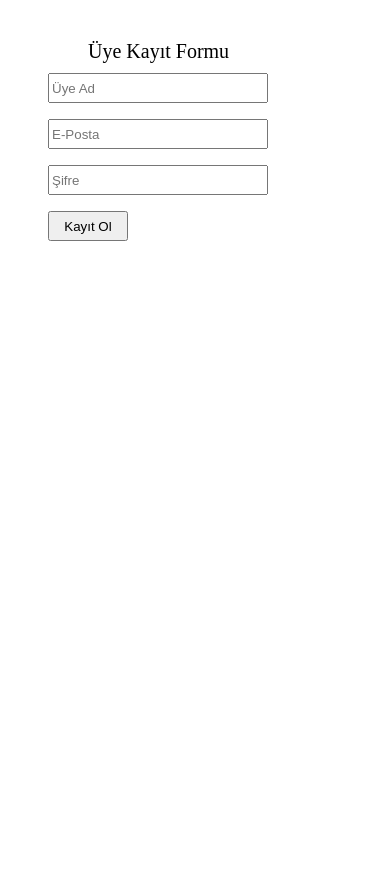
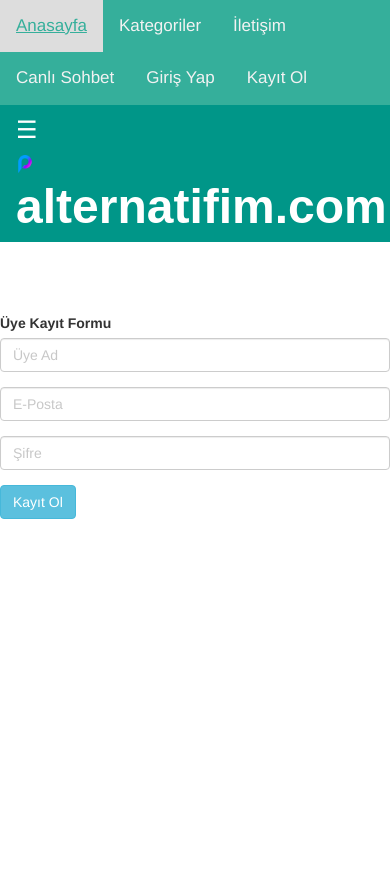
Before and after one commit to ibrahimtosunoglu/YMU-313GrupWEB, a PHP site: page /webproje/uyekayit.php in a window 390 px wide. After the commit the page ends 519 px from the top, so only its background shows below. Run offline with PHP 8.4, Linux system fonts and the light colour scheme; data that the repository does not hold is empty; some libraries are stand-ins or nearby versions.

```diff
--- a/webproje/uyekayit.php
+++ b/webproje/uyekayit.php
@@ -1,68 +1,234 @@
-<?php include 'baglanti.php';?>
-<div class="kayit-form">
-    <form action="" method="post">
-        <label>Üye Kayıt Formu</label>
-        <input type="text" name="username" placeholder="Üye Ad"/>
-        <input type="text" name="email" placeholder="E-Posta"/>
-        <input type="password" name="password" placeholder="Şifre"/>
-        <button type="submit">Kayıt Ol</button>
-    </form>
+<?php include 'baglanti.php';
+session_start();
+?>
+<html>
+<title>ANASAYFA</title>
+<meta name="viewport" content="width=device-width, initial-scale=1">
+<link rel="stylesheet" href="https://www.w3schools.com/w3css/4/w3.css">
+<style>.topnav {
+        background-color: #35af9b;
+        overflow: hidden;
+    }
+    .topnav a {
+        float: left;
+        display: block;
+        color: #f2f2f2;
+        text-align: center;
+        padding: 14px 16px;
+        text-decoration: none;
+        font-size: 17px;
+    }
+    .topnav a:hover {
+        background-color: #ddd;
+        color:#35af9b;
+    }
+    .topnav a.active {
+        background-color: #35af9b;
+        color: white;
+    }</style>
+<body>
+<div class="topnav" id="myTopnav">
+    <a href="index.php">Anasayfa</a>
+    <a onclick="w3_open()">Kategoriler</a>
+    <a href="iletisim.php">İletişim</a>
+    <a href="canli.php">Canlı Sohbet</a>
+    <?php if(isset($_SESSION["login"])&& $_SESSION["login"] ){
+        echo "<a href=\"profil.php\">Profilim</a>";
+        echo "<a href=\"uyecikis.php\">Çıkış Yap</a>";
+    }
+    else{
+        echo "<a href=\"userlogin.php\">Giriş Yap</a>";
+        echo "<a href=\"uyekayit.php\">Kayıt Ol</a>";
+    }?>
+</div>
+<!-- Sidebar -->
+<div class="w3-sidebar w3-bar-block w3-border-right" style="display:none" id="mySidebar">
+    <button onclick="w3_close()" class="w3-bar-item w3-large">Kapat &times;</button>
+
+    <?php $query=$baglanti->query('SELECT adi FROM kategoriler');
+    foreach( $query as $row ){
+        echo "<a href=\"".$row["adi"].".php\" class=\"w3-bar-item w3-button\">".$row['adi']."</a>";
+    }?>
+
 </div>
 
-<style>
-    .kayit-form{
-        margin:40px 20px 0;
-    }
-    .kayit-form input{
-        width:220px;
-        height:30px;
-        clear:both;
-        float:left;
-        margin:0 10px 16px 20px;
-    }
-    .kayit-form button{
-        width:80px;
-        height:30px;
-        float: left;
-        margin:0 10px 16px 20px;
-        clear:both;
-    }
-    .kayit-form label{
-        font-size: 20px;
-        float: left;
-        margin:0 0 10px 60px;
-    }
+<!-- Page Content -->
+<div class="w3-teal">
+    <button class="w3-button w3-teal w3-xlarge" onclick="w3_open()">☰</button>
+    <div class="w3-container">
+        <img src="logo.fw.png" alt="Car" style="width:5%"> <font face="arial" size="20" color="white">
+            <b>alternatifim.com</b></font>
+    </div>
+</div>
 
 
+<script>
+    function w3_open() {
+        document.getElementById("mySidebar").style.display = "block";
+    }
+    function w3_close() {
+        document.getElementById("mySidebar").style.display = "none";
+    }
+</script>
+<!DOCTYPE html>
+<html lang="en">
+<head>
+    <title>Bootstrap Example</title>
+    <meta charset="utf-8">
+    <meta name="viewport" content="width=device-width, initial-scale=1">
+    <link rel="stylesheet" href="https://maxcdn.bootstrapcdn.com/bootstrap/3.3.7/css/bootstrap.min.css">
+    <script src="https://ajax.googleapis.com/ajax/libs/jquery/3.2.1/jquery.min.js"></script>
+    <script src="https://maxcdn.bootstrapcdn.com/bootstrap/3.3.7/js/bootstrap.min.js"></script>
+    <style>
+        /* Remove the navbar's default margin-bottom and rounded borders */
+        .navbar {
+            margin-bottom: 0;
+            border-radius: 0;
+        }
 
-</style>
+        /* Set height of the grid so .sidenav can be 100% (adjust as needed) */
+        .row.content {height: 450px}
+
+        /* Set gray background color and 100% height */
+        .sidenav {
+            padding-top: 20px;
+            background-color: #f1f1f1;
+            height: 100%;
+        }
+
+        /* Set black background color, white text and some padding */
+        footer {
+            background-color: #555;
+            color: white;
+            padding: 15px;
+        }
+
+        /* On small screens, set height to 'auto' for sidenav and grid */
+        @media screen and (max-width: 767px) {
+            .sidenav {
+                height: auto;
+                padding: 15px;
+            }
+            .row.content {height:auto;}
+        }
+    </style>
+</head>
+<body>
+<!DOCTYPE html>
+<html lang="en">
+<head>
+    <title>Bootstrap Example</title>
+    <meta charset="utf-8">
+    <meta name="viewport" content="width=device-width, initial-scale=1">
+    <link rel="stylesheet" href="https://maxcdn.bootstrapcdn.com/bootstrap/3.3.7/css/bootstrap.min.css">
+    <script src="https://ajax.googleapis.com/ajax/libs/jquery/3.2.1/jquery.min.js"></script>
+    <script src="https://maxcdn.bootstrapcdn.com/bootstrap/3.3.7/js/bootstrap.min.js"></script>
+    <style>
+        /* Remove the navbar's default margin-bottom and rounded borders */
+        .navbar {
+            margin-bottom: 0;
+            border-radius: 0;
+        }
+
+        /* Set height of the grid so .sidenav can be 100% (adjust as needed) */
+        .row.content {height: 450px}
+
+        /* Set gray background color and 100% height */
+        .sidenav {
+            padding-top: 20px;
+            background-color: #f1f1f1;
+            height: 100%;
+        }
+
+        /* Set black background color, white text and some padding */
+        footer {
+            background-color: #555;
+            color: white;
+            padding: 15px;
+        }
+
+        /* On small screens, set height to 'auto' for sidenav and grid */
+        @media screen and (max-width: 767px) {
+            .sidenav {
+                height: auto;
+                padding: 15px;
+            }
+            .row.content {height:auto;}
+        }
+    </style>
+</head>
+<body>
+
+
+<div class="kayit-form">
+    <div class="row" style="height: 400px;">
+        <div class="col-sm-4 content">
+        </div>
+        <div class="col-sm-4 content">
+            <p><br><br><br>
+            <form action='' method='post' accept-charset='UTF-8'>
+                <label>Üye Kayıt Formu</label>
+                <div class="form-group">
+                    <input type="text" class="form-control" name="username" placeholder="Üye Ad"/>
+                </div>
+                <div class="form-group">
+                    <input type="text" class="form-control" name="email" placeholder="E-Posta"/>
+                </div>
+                <div class="form-group">
+                    <input type="password" class="form-control" name="password" placeholder="Şifre"/>
+                </div>
+                <div class="form-group">
+                    <input type="submit" class="btn btn-info" value="Kayıt Ol">
+                </div>
+            </form>
+            </p>
+        </div>
+        <div class="col-sm-4 content">
+        </div>
+    </div>
+</div>
+
+</body>
+</html>
+
 
 <?php
+
+
+if(isset($_SESSION['kadi'])) {
+    header("Location: index.php");
+}
 if ($_POST) {
     $kuladi = trim(strip_tags($_POST['username']));//Boşlukları ve HTML taglerini temizliyoruz
     $email  = trim(strip_tags($_POST['email']));
     $sifre  = trim(strip_tags($_POST['password']));
 
     if (empty($kuladi) || empty($email) || empty($sifre) ) {//İnputların kontrolü
-        echo"Boş Alan Bırakmayın !";
+        echo"<center><span style=\"color:Red\"><td>Boş Alan Bırakmayın</td></span></center>";
     }else{
         $kontrol = $baglanti->prepare("SELECT * FROM uyeler WHERE email=?");//E-Posta ile daha önce kayıt olunmuşmu?
         $kontrol->execute(array($email));
         if($kontrol->rowCount()){
-            echo "Kayıt Olmaya Çalıştığınız E-Posta Sistemde Kayıtlı !";
-        }else{
+            echo "<center><span style=\"color:Red\"><td>Kayıt Olmaya Çalıştığınız E-Posta Sistemde Kayıtlı</td></span></center>";
+        }
+        $kontrol2 = $baglanti->prepare("SELECT * FROM uyeler WHERE kullaniciAdi=?");//E-Posta ile daha önce kayıt olunmuşmu?
+        $kontrol2->execute(array($kuladi));
+        if($kontrol2->rowCount()){
+            echo "<center><span style=\"color:Red\"><td>Kayıt Olmaya Çalıştığınız İsim Sistemde Kayıtlı</td></span></center>";
+        }
+        else{
             if(filter_var($email, FILTER_VALIDATE_EMAIL)){// Geçerli E-Posta adresimi?
                 $uyekayit = $baglanti->prepare("INSERT INTO uyeler SET kullaniciAdi=?, email=?, sifre=?");
                 $uyekayit->execute(array($kuladi,$email,$sifre));
                 if($uyekayit->rowCount()){
-                    echo "Başarıyla Kayıt Oldunuz !";
+                    echo "<center><span style=\"color:Red\"><td>Başarıyla Kayıt Oldunuz</td></span></center>";
                     //Burada login.php sayfasına yönlendirme yapıyoruz.
-                    echo' <script> window.location.replace("http://localhost/webproje/userlogin.php/")</script>';
+                    echo' <script> window.location.replace("http://localhost/webproje/userlogin.php")</script>';
                 }else{
-                    echo"Hata Oluştu !";
+                    echo "<center><span style=\"color:Red\"><td>Hata Oluştu</td></span></center>";
                 }
             }else{
-                echo "Geçerli E-Posta Adresi Girin !";
+                echo "<center><span style=\"color:Red\"><td>Geçerli E-Posta Adresi Girin</td></span></center>";
             }
         }
     }
```
Also changed, not shown: webproje/maildegis.php (added, +42 -0 lines), webproje/profil.php (added, +126 -0 lines), webproje/sifredegis.php (added, +29 -0 lines).
